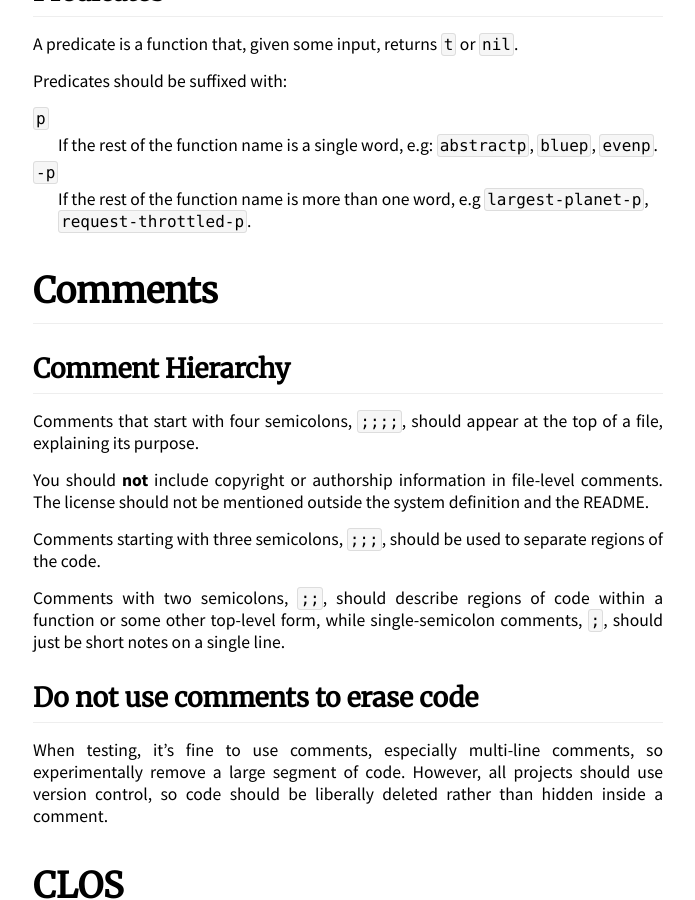
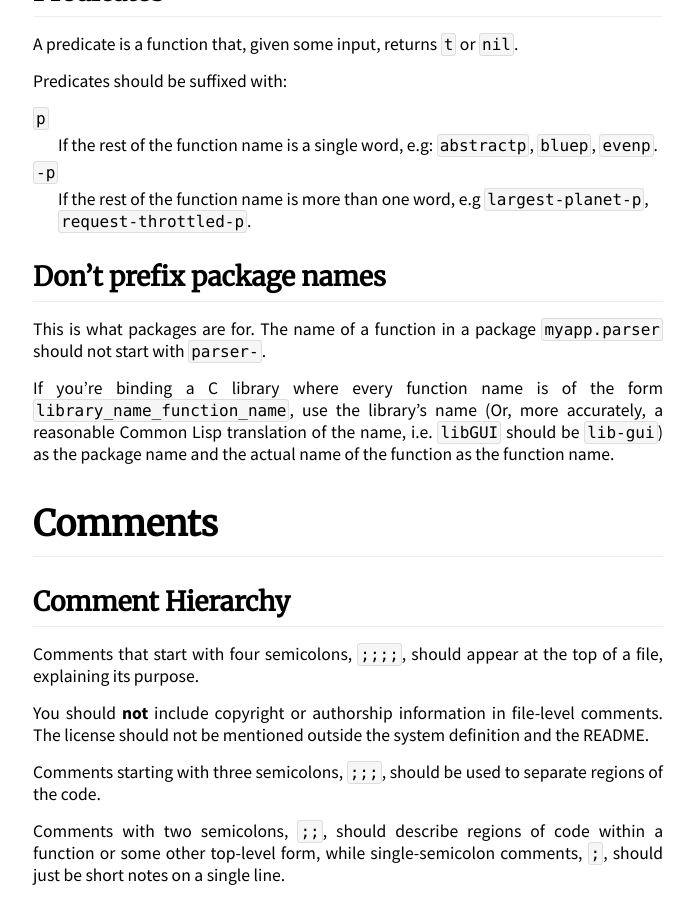
Before and after one commit to LispLang/lisplang.github.io, a Jekyll site: the page built from wiki/style-guide.md, in a window 1280 px wide and 900 px high, scrolled down 1611 px. Shown: the whole window, without its empty margins (337-1032 px from the left). Built offline with Jekyll 4.4.1, drawn with Linux system fonts in a browser that asks for light colours; nearby versions of some CDN libraries; some of the changed text lies outside the part shown.

Commit message:
Add note on prefixing package names

```diff
--- a/wiki/style-guide.md
+++ b/wiki/style-guide.md
@@ -79,6 +79,17 @@ Predicates should be suffixed with:
 `-p`
 : If the rest of the function name is more than one word, e.g
 `largest-planet-p`, `request-throttled-p`.
+
+## Don't prefix package names
+
+This is what packages are for. The name of a function in a package
+`myapp.parser` should not start with `parser-`.
+
+If you're binding a C library where every function name is of the form
+`library_name_function_name`, use the library's name (Or, more accurately, a
+reasonable Common Lisp translation of the name, i.e. `libGUI` should be
+`lib-gui`) as the package name and the actual name of the function as the
+function name.
 
 # Comments
 
```
